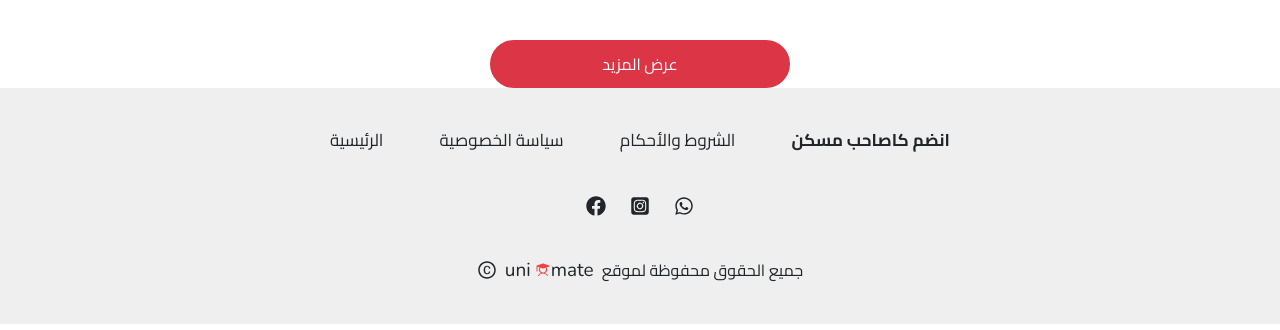
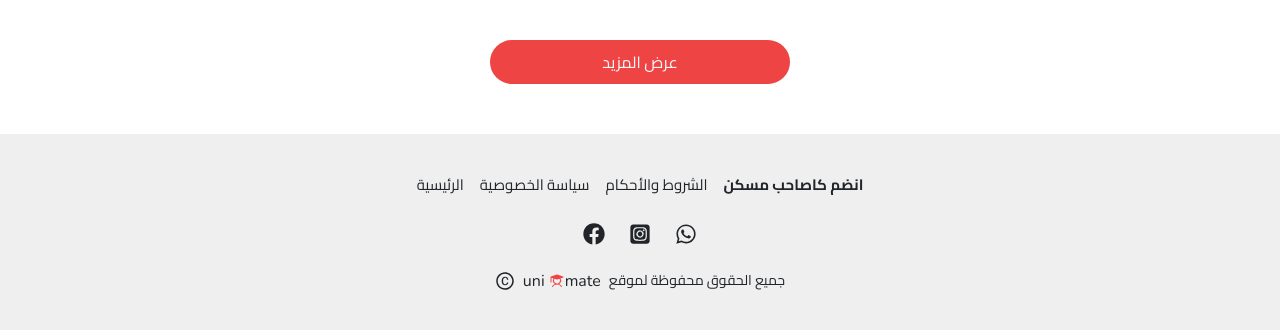
Before and after one commit to Mahmoud-Abd-Elrazek/Unimate, a React (Vite) app: page / in a window 1280 px wide. Shown: the part 3304-3634 px from the top of the page. Built offline with nearby package versions, Linux system fonts and the light colour scheme; a web font is replaced by a local one.

Commit message:
Make 'Show More' button and footer fully responsive
- Updated the 'Show More' button styles for better responsiveness on mobile, tablet, and desktop.
- Improved footer layout and styling to be fully responsive.
- Enhanced spacing and alignment for optimal user experience across devices.

```diff
--- a/src/components/ApartmentCard/ApartmentCard.tsx
+++ b/src/components/ApartmentCard/ApartmentCard.tsx
@@ -51,7 +51,7 @@ const ApartmentCard = ({ className = "", edit = false }: ApartmentCardProps) =>
       className={`
     relative group overflow-hidden rounded-xl
     transition-transform duration-300 ease-in-out
-    hover:scale-[1.03] hover:shadow-md
+    lg:hover:scale-[1.03] lg:hover:shadow-md
     border-1 border-[#e0e0e0] dark:border-[#1f2630] dark:bg-[#0f1729]
 
     w-[90vw]
@@ -192,8 +192,8 @@ const ApartmentCard = ({ className = "", edit = false }: ApartmentCardProps) =>
                 rounded-full
                 dark:text-[#f8fafc] dark:bg-[#1E293B]
 
-                text-sm
-                sm: px-3 py-1
+                text-[11px]
+                sm: px-3 py-1 sm:text-sm
                 md:px-1 sm:text-[12px]
                 lg: px-0 py-0 lg:text-[11px]
                 xl:px-1 xl:py-0 xl:text-[12px]
--- a/src/components/footer/footer.tsx
+++ b/src/components/footer/footer.tsx
@@ -7,9 +7,9 @@ import { PiStudentFill } from "react-icons/pi";
 
 export default function Footer() {
     return (
-        <div className=' py-10 w-full bg-[#EFEFEF] grid place-items-center gap-6 md:gap-10 dark:bg-[#151d30] '>
+        <div className=' py-10 w-full bg-[#EFEFEF] grid place-items-center gap-4 md:gap-10 dark:bg-[#151d30] '>
             {/* First Row */}
-            <div className='flex flex-wrap justify-center items-center gap-6 md:gap-14 px-4 md:px-20 w-full max-w-6xl text-[#212529] text-[16px] sm:text-[17px] text-center md:text-start'>
+            <div className='flex flex-wrap justify-center items-center gap-3 md:gap-14 px-4 md:px-20 w-full max-w-6xl text-[#212529] text-[15px] sm:text-[14px] text-center md:text-[15px]'>
                 <a href="#" className='cursor-pointer border-b-2 border-transparent hover:border-gray-500 dark:text-[white]'>
                     الرئيسية
                 </a>
@@ -26,18 +26,34 @@ export default function Footer() {
 
             {/* Social Icons */}
             <div className='flex justify-center gap-6 text-[#212529] dark:text-[white]'>
-                <FaFacebook className='cursor-pointer w-5 h-5 hover:text-[#0a0707] hover:text-[blue]' />
-                <FaSquareInstagram className='cursor-pointer w-5 h-5 hover:text-[#0a0707] hover:text-red-800' />
-                <FaWhatsapp className='cursor-pointer w-5 h-5 hover:text-[#0a0707] hover:text-[green]' />
+                <FaFacebook className='cursor-pointer text-[16px] hover:text-[#0a0707] hover:text-[blue]
+                text-[14px]
+                sm:text-[16px]
+                md:text-[18px]
+                lg:text-[20px]
+                xl:text-[22px]' />
+                <FaSquareInstagram className='cursor-pointer text-[16px] hover:text-[#0a0707] hover:text-red-800
+                text-[14px]
+                sm:text-[16px]
+                md:text-[18px]
+                lg:text-[20px]
+                xl:text-[22px]' />
+                <FaWhatsapp className='cursor-pointer text-[16px] hover:text-[#0a0707] hover:text-[green]
+                text-[14px]
+                sm:text-[16px]
+                md:text-[18px]
+                lg:text-[20px]
+                xl:text-[22px]' />
             </div>
 
             {/* Copyrights */}
             <div className='flex flex-wrap justify-center items-center text-center text-[#212529] font-[Nunito] dark:text-[white]'>
                 <AiOutlineCopyright className='w-5 h-5 mr-2' />
-                <span className='pr-1 font-[Nunito] text-[18px] sm:text-[19px]'>uni</span>
+                <span className='pr-1 font-[Nunito] text-[16px]'>uni</span>
                 <PiStudentFill className='w-4 h- text-red-500' />
-                <span className="font-[Nunito] text-[18px] sm:text-[19px]">mate</span>
-                <span className='pl-1 ml-1'>جميع الحقوق محفوظة لموقع</span>
+                <span className="font-[Nunito] text-[16px] ">mate</span>
+                <span className='pl-1 ml-1 text-[14px]
+                '>جميع الحقوق محفوظة لموقع</span>
             </div>
         </div>
     );
--- a/src/pages/home/home.tsx
+++ b/src/pages/home/home.tsx
@@ -108,7 +108,21 @@ export default function Home() {
           </div>
 
           <div className='flex items-center justify-center mt-10'>
-            <button className='text-center MainColorBG rounded-full w-[300px] h-[3rem] text-white'>عرض المزيد</button>
+            <button
+              className={`
+                text-center rounded-full
+                w-[300px] h-[3rem]
+                text-[#f8fafc]
+                bg-[#ef4444]
+                mb-[50px]
+                text-[16px]
+                py-[10px] px-0
+                h-auto
+                md:mb-[50px] md:bg-[#ef4444] md:text-[16px] md:py-[10px] md:px-0 md:h-auto
+              `}>
+              عرض المزيد
+            </button>
+
           </div>
         </div>
       </div>
```
